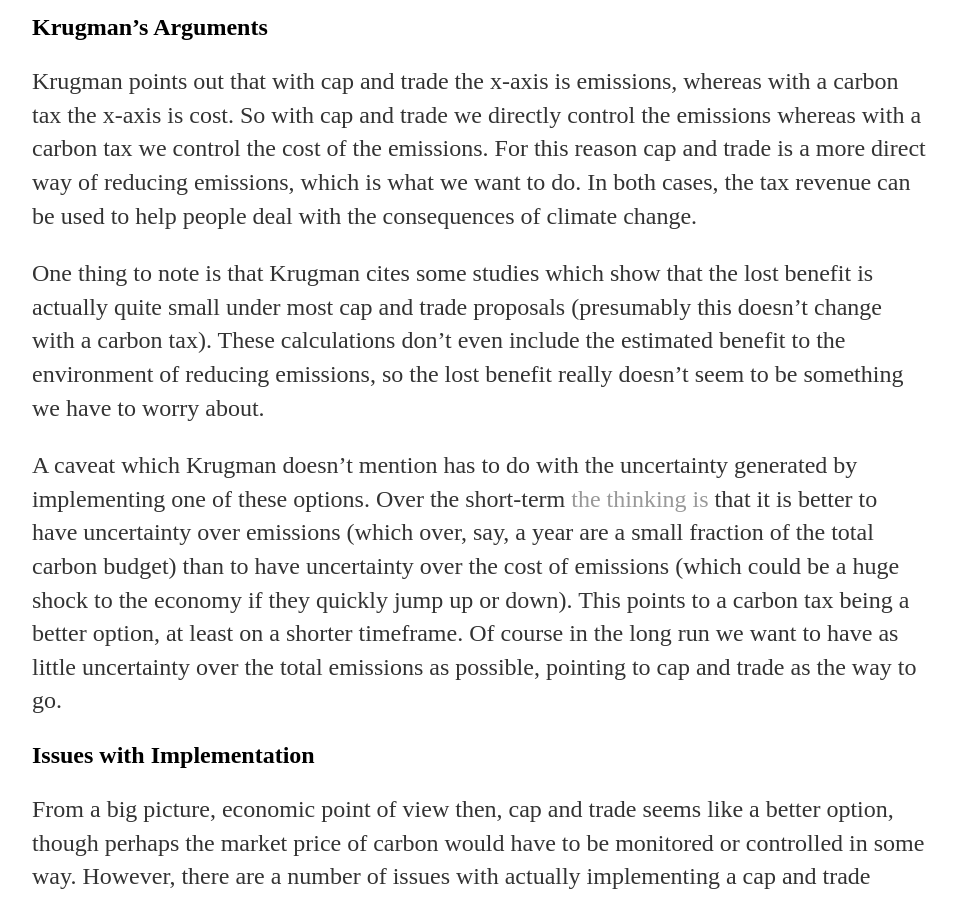
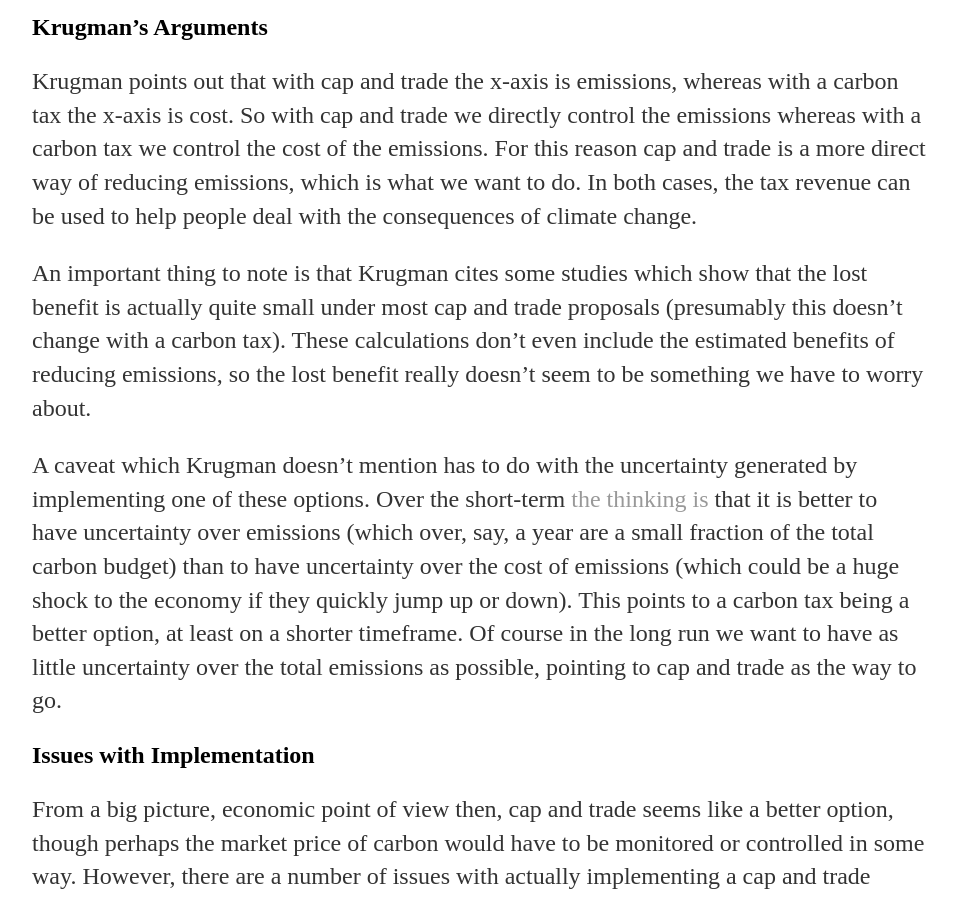
Before and after one commit to nicklutsko/nicklutsko.github.io, a Jekyll site: the page built from _posts/2016-06-15-Carbon-Tax-versus-Cap-and-Trade.md, in a window 1280 px wide and 900 px high, scrolled down 2481 px. Shown: the whole window, without its empty margins (160-1115 px from the left). Built offline with Jekyll 4.4.1, drawn with Linux system fonts in a browser that asks for light colours.

Commit message:
edited first post again

```diff
--- a/_posts/2016-06-15-Carbon-Tax-versus-Cap-and-Trade.md
+++ b/_posts/2016-06-15-Carbon-Tax-versus-Cap-and-Trade.md
@@ -30,7 +30,7 @@
 
 <p>Krugman points out that with cap and trade the x-axis is emissions, whereas with a carbon tax the x-axis is cost. So with cap and trade we directly control the emissions whereas with a carbon tax we control the cost of the emissions. For this reason cap and trade is a more direct way of reducing emissions, which is what we want to do. In both cases, the tax revenue can be used to help people deal with the consequences of climate change.</p>
 
-<p>One thing to note is that Krugman cites some studies which show that the lost benefit is actually quite small under most cap and trade proposals (presumably this doesn’t change with a carbon tax). These calculations don’t even include the estimated benefit to the environment of reducing emissions, so the lost benefit really doesn’t seem to be something we have to worry about.</p>
+<p>An important thing to note is that Krugman cites some studies which show that the lost benefit is actually quite small under most cap and trade proposals (presumably this doesn’t change with a carbon tax). These calculations don’t even include the estimated benefits of reducing emissions, so the lost benefit really doesn’t seem to be something we have to worry about.</p>
 
 <p>A caveat which Krugman doesn’t mention has to do with the uncertainty generated by implementing one of these options. Over the short-term <a href="https://www.theguardian.com/environment/2013/jan/31/carbon-tax-cap-and-trade">the thinking is</a> that it is better to have uncertainty over emissions (which over, say, a year are a small fraction of the total carbon budget) than to have uncertainty over the cost of emissions (which could be a huge shock to the economy if they quickly jump up or down). This points to a carbon tax being a better option, at least on a shorter timeframe. Of course in the long run we want to have as little uncertainty over the total emissions as possible, pointing to cap and trade as the way to go.</p>
 
```
